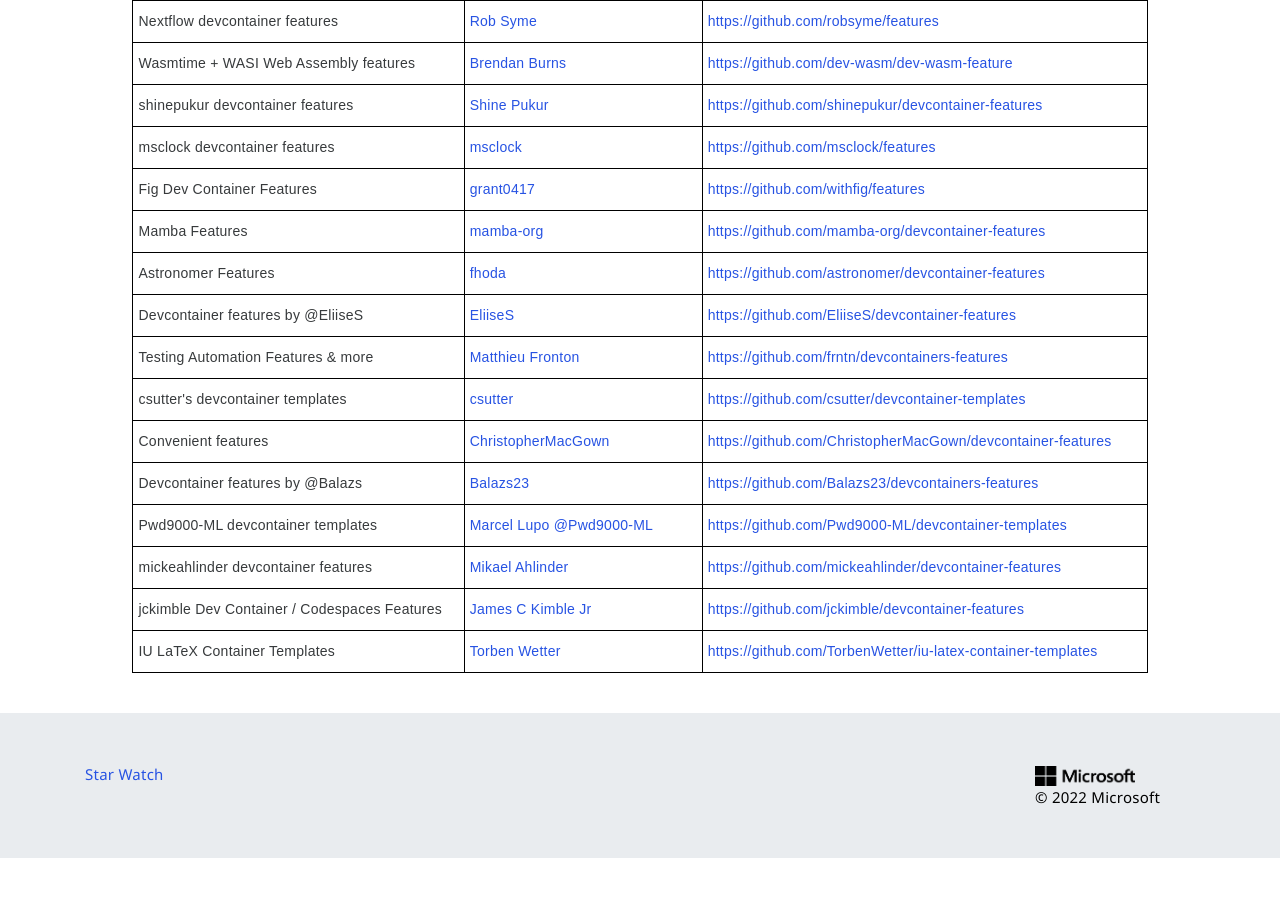
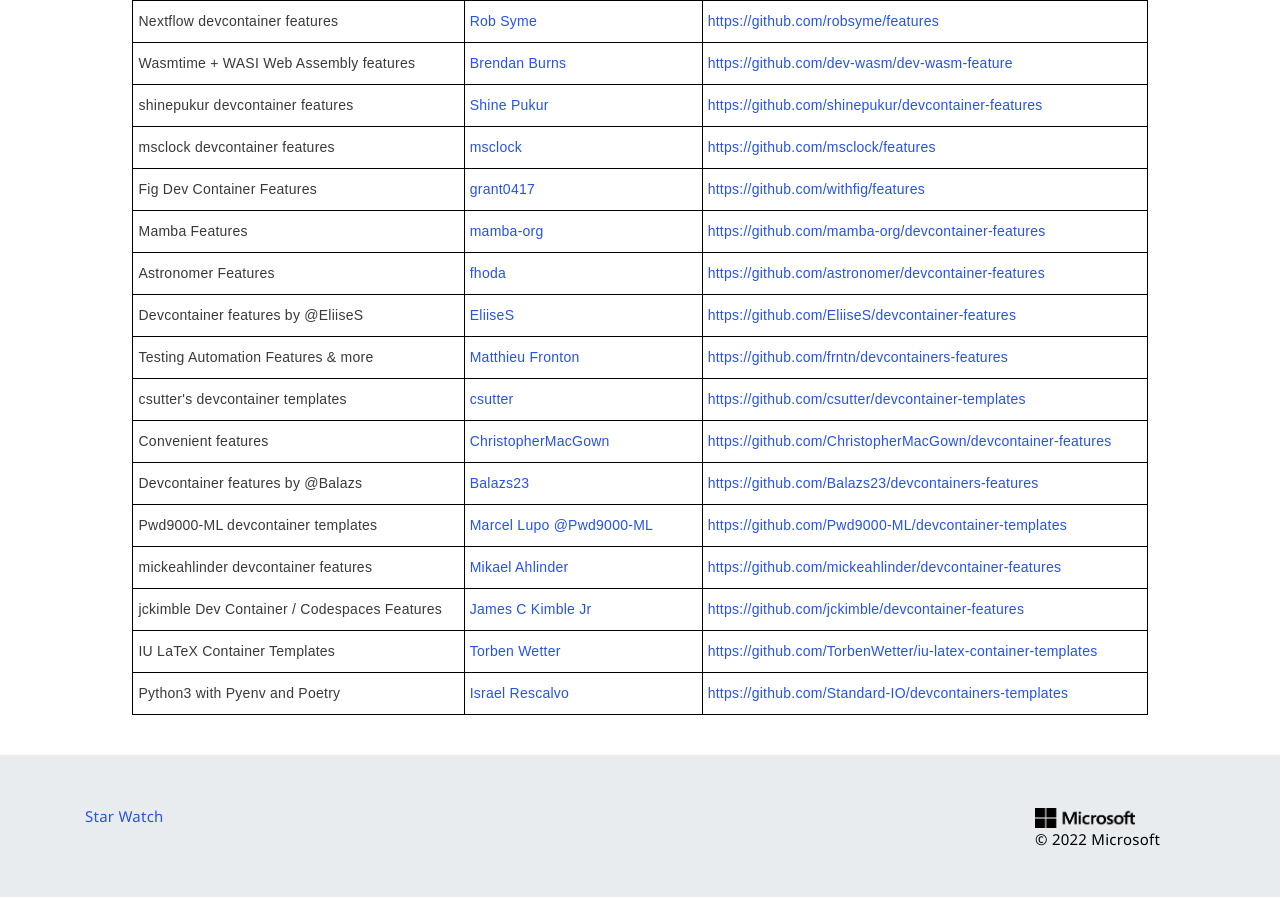
Before and after one commit to devcontainers/devcontainers.github.io, a Jekyll site: the page built from collections.html, in a window 1280 px wide and 900 px high, scrolled down 1888 px. Shown: the top 897 px of the window. Built offline with Jekyll 4.4.1, drawn with Linux system fonts in a browser that asks for light colours; nearby versions of some CDN libraries; comment, search, counter and statistics services are not loaded; before the commit the page ends 2746 px from its top, so only the background shows below that.

Commit message:
entry added to index (#146)
* entry added to index

* Update _data/collection-index.yml

Co-authored-by: Samruddhi Khandale <skhandale@microsoft.com>

---------

Co-authored-by: standardio <israelrescalvo@outlook.com>
Co-authored-by: Samruddhi Khandale <skhandale@microsoft.com>

```diff
--- a/_data/collection-index.yml
+++ b/_data/collection-index.yml
@@ -263,3 +263,8 @@
   contact: https://github.com/TorbenWetter/iu-latex-container-templates/issues
   repository: https://github.com/TorbenWetter/iu-latex-container-templates
   ociReference: ghcr.io/torbenwetter/iu-latex-container-templates
+- name: Python3 with Pyenv and Poetry
+  maintainer: Israel Rescalvo
+  contact: https://github.com/Standard-IO/devcontainers-templates/issues
+  repository: https://github.com/Standard-IO/devcontainers-templates
+  ociReference: ghcr.io/standard-io/devcontainers-templates
```
